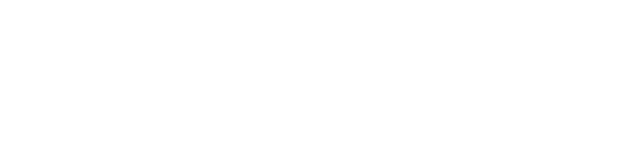
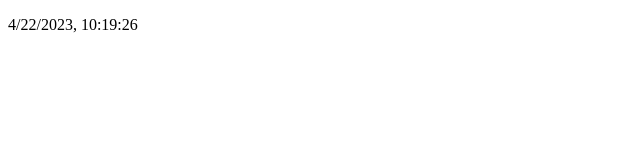
Before and after one commit to acciojob/clock-surajyadav471, a website: page main.html in a window 1280 px wide. Shown: the whole page, without its empty margins (0-640 px from the left). Drawn offline with Linux system fonts and the light colour scheme.

Commit message:
created a submission

```diff
--- a/main.html
+++ b/main.html
@@ -8,6 +8,7 @@
 
 <body>
 	<!-- the entire body must be written by student -->
+	<p id="timer"></p>
     <script type="text/javascript" src="./script.js">
 </script>
 
--- a/script.js
+++ b/script.js
@@ -1 +1,10 @@
 //your JS code here. If required.
+function updateClock(){
+	let now=new Date();
+            let output=now.getMonth()+"/"+now.getDate()+"/"+now.getFullYear()+", "+now.getHours()+":"+now.getMinutes()+":"+now.getSeconds();
+            let timer=document.getElementById("timer");
+            timer.innerHTML=output;
+            setTimeout(updateClock,1000);
+		}
+
+		updateClock();
```
